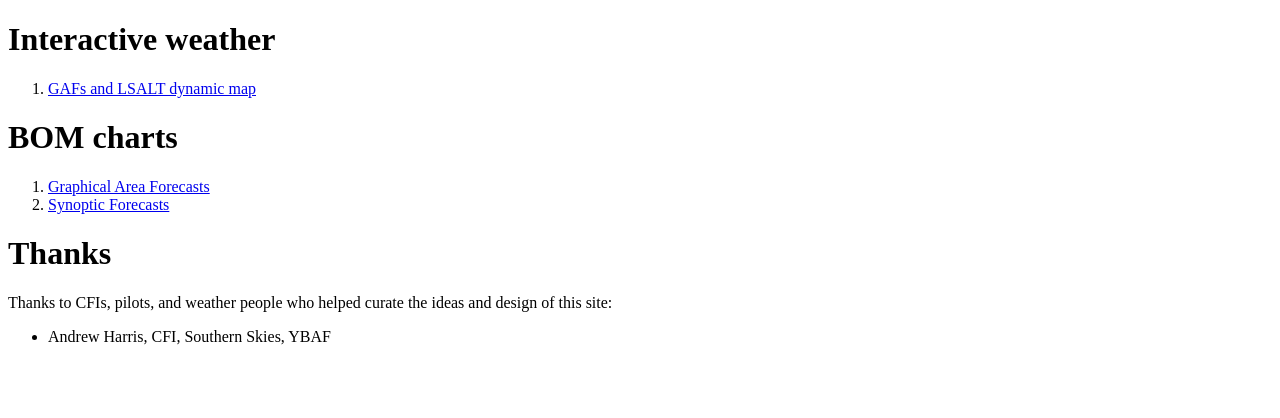
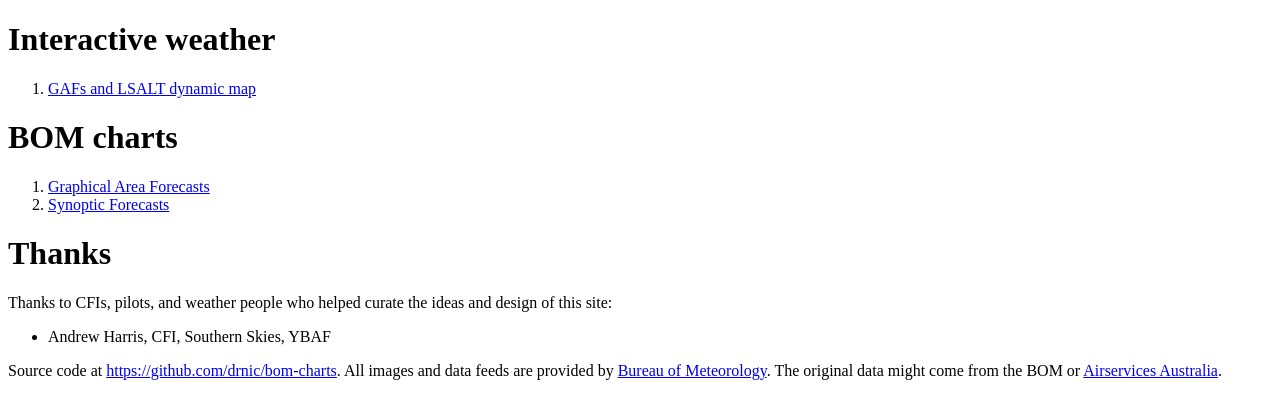
Before and after one commit to drnic/bom-charts, a plain HTML site: page public/index.html in a window 1280 px wide. Drawn offline with Linux system fonts and the light colour scheme.

Commit message:
add footer to home page

```diff
--- a/public/index.html
+++ b/public/index.html
@@ -8,6 +8,7 @@
 
 </head>
 <body>
+  <div id="contents">
     <h1>Interactive weather</h1>
     <ol>
       <li><a href="gaf2/">GAFs and LSALT dynamic map</a></li>
@@ -24,5 +25,13 @@
         <li>Andrew Harris, CFI, Southern Skies, YBAF</li>
       </ul>
     </p>
+  </div>
+  <div id="footer">
+      <p>
+        Source code at <a href="https://github.com/drnic/bom-charts">https://github.com/drnic/bom-charts</a>.
+        All images and data feeds are provided by <a href="http://www.bom.gov.au/aviation/gaf/gaf.shtml">Bureau of Meteorology</a>.
+        The original data might come from the BOM or <a href="https://www.airservicesaustralia.com/">Airservices Australia</a>.
+      </p>
+    </div>
   </body>
 </html>
```
Lines whose indentation alone changed are shown as unchanged.
